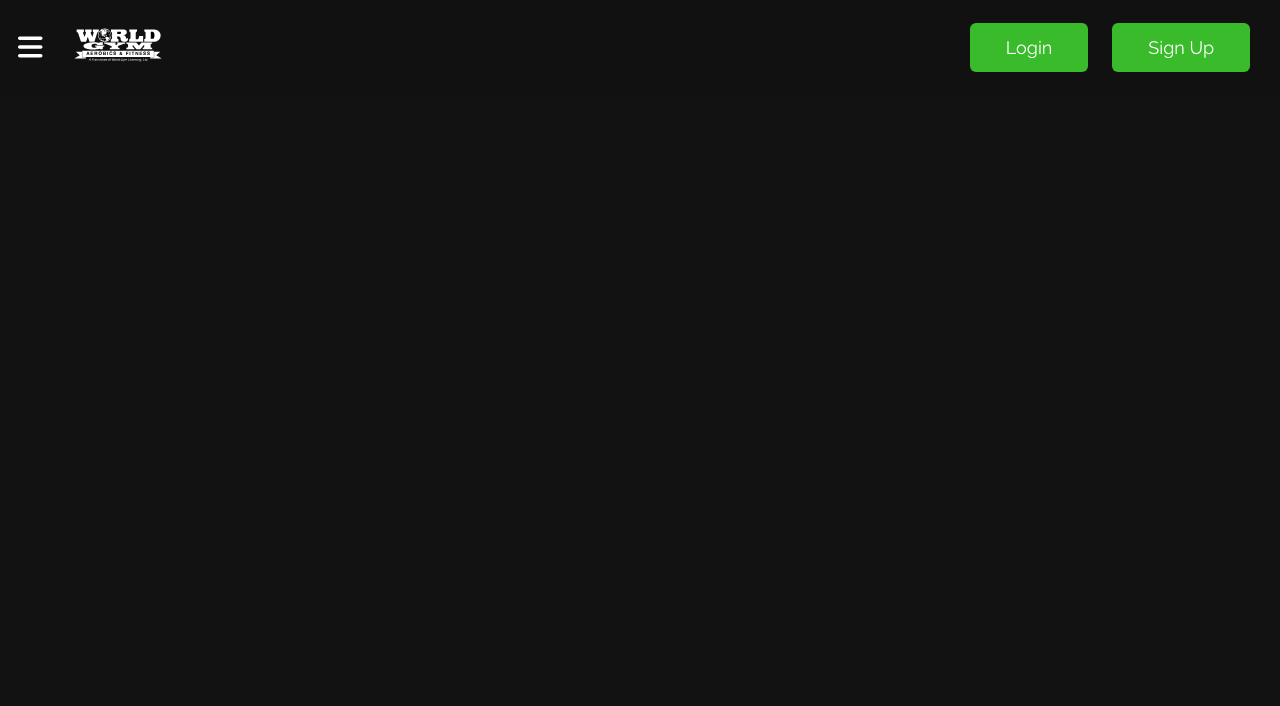
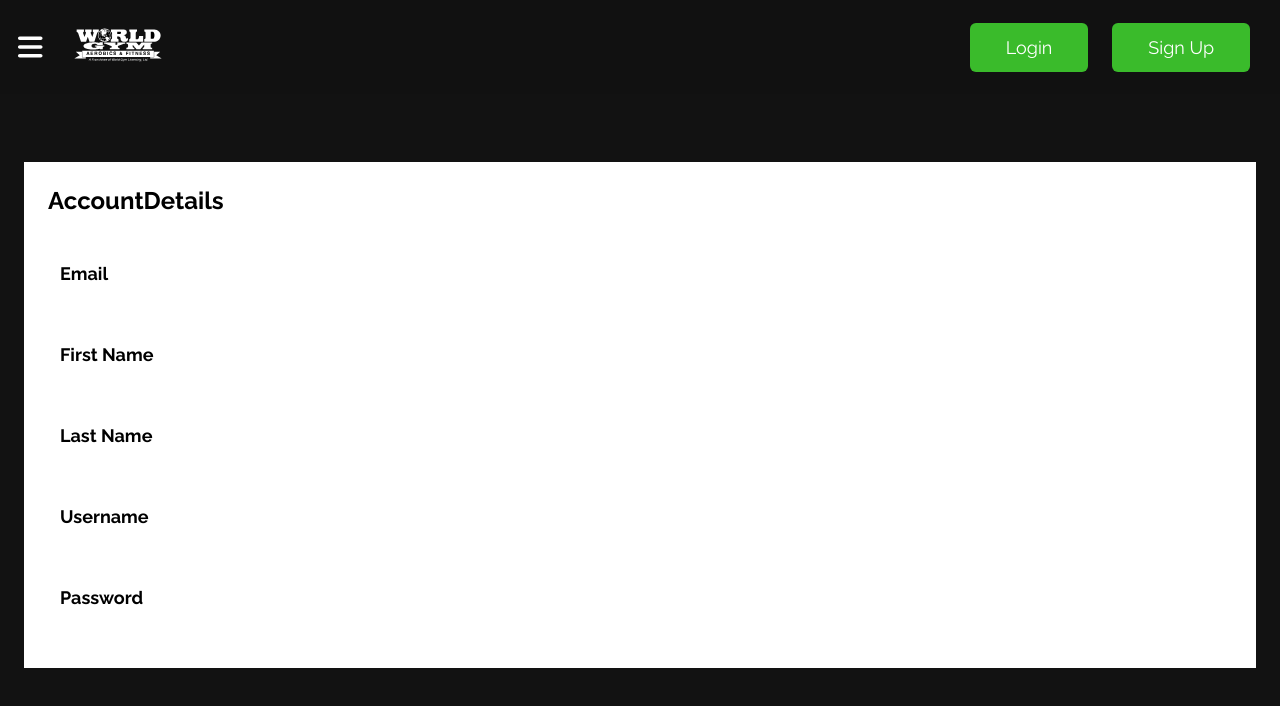
Before and after one commit to KarlErikToom/gymSimplified, a React (Create React App) app: page /details in a window 1280 px wide. Shown: the top 706 px of the page. Built offline with nearby package versions, Linux system fonts and the light colour scheme; no server answers.

Commit message:
added a user details page

```diff
--- a/src/components/Nav.jsx
+++ b/src/components/Nav.jsx
@@ -3,11 +3,19 @@ import logo from "../assets/logo.svg";
 import { FontAwesomeIcon } from "@fortawesome/react-fontawesome";
 import { Link } from "react-router-dom";
 import { onAuthStateChanged, signOut } from "firebase/auth";
-import { auth } from "../firebase";
+import { auth, db } from "../firebase";
+import {
+  QuerySnapshot,
+  collection,
+  getDocs,
+  query,
+  where,
+} from "firebase/firestore";
 
 function Nav({ setIsSidebarOpen }) {
   const [authUser, setAuthUser] = useState(null);
   const [dropdownOpen, setDropdownOpen] = useState(false);
+  const [userData, setUserData] = useState([]);
 
   function toggleSidebar() {
     setIsSidebarOpen((prevIsSidebarOpen) => !prevIsSidebarOpen);
@@ -21,16 +29,33 @@ function Nav({ setIsSidebarOpen }) {
       .catch((error) => console.log(error));
   }
   useEffect(() => {
-    const listen = onAuthStateChanged(auth, (user) => {
+    const unsubscribe = onAuthStateChanged(auth, (user) => {
       if (user) {
         setAuthUser(user);
+
+        const q = query(
+          collection(db, "users"),
+          where("email", "==", user.email)
+        );
+
+        getDocs(q)
+          .then((QuerySnapshot) => {
+            QuerySnapshot.forEach((doc) => {
+              const userData = doc.data();
+              setUserData(userData);
+            });
+          })
+          .catch((error) => {
+            console.error(error);
+          });
       } else {
         setAuthUser(null);
       }
     });
 
     return () => {
-      listen();
+      // Unsubscribe from the auth state change listener when the component unmounts
+      unsubscribe();
     };
   }, []);
   return (
@@ -52,7 +77,7 @@ function Nav({ setIsSidebarOpen }) {
                   className="user__btn btn"
                   onClick={() => setDropdownOpen(!dropdownOpen)}
                 >
-                  {authUser.displayName}
+                  {userData.username?.split("")[0].toString().toUpperCase()}
                 </button>
                 {dropdownOpen && (
                   <div className="nav__dropdown">
--- a/src/index.css
+++ b/src/index.css
@@ -465,6 +465,14 @@ li {
   margin: 12px 0;
   background-color: #fff;
 }
+.input-half{
+  width: 45%;
+}
+.input__wrapper{
+  width: 100%;
+  display: flex;
+  justify-content: space-between;
+}
 
 .form-section {
   padding: 16px;
@@ -507,4 +515,27 @@ li {
 #account{
   background-color: #121212;
   height: 100vh;
+  padding-top: 120px;
 }
+
+.account__details{
+  background-color: white;
+  padding: 24px;
+}
+.account__details--wrapper{
+  margin-top: 24px;
+  display: flex;
+  flex-direction: column;
+  align-items: flex-start;
+}
+
+.detail{
+  display: flex;
+  flex-direction: column;
+  padding: 24px 12px;
+}
+.detail-title{
+  margin-bottom: 12px;
+  font-size: 18px;
+  font-weight: 600;
+}
--- a/src/pages/AccountDetails.jsx
+++ b/src/pages/AccountDetails.jsx
@@ -1,9 +1,82 @@
-import React from 'react'
+import { onAuthStateChanged, updateProfile } from "firebase/auth";
+import React, { useEffect, useState } from "react";
+import { auth, db } from "../firebase";
+import { collection, getDocs, query, where } from "firebase/firestore";
 
 function AccountDetails() {
+  const [authUser, setAuthUser] = useState(null);
+  const [userData, setUserData] = useState([]);
+
+  useEffect(() => {
+    const unsubscribe = onAuthStateChanged(auth, (user) => {
+      if (user) {
+        setAuthUser(user);
+
+        const q = query(
+          collection(db, "users"),
+          where("email", "==", user.email)
+        );
+
+        getDocs(q)
+          .then((QuerySnapshot) => {
+            QuerySnapshot.forEach((doc) => {
+              const userData = doc.data();
+              setUserData(userData);
+            });
+          })
+          .catch((error) => {
+            console.error(error);
+          });
+      } else {
+        setAuthUser(null);
+      }
+    });
+
+    return () => {
+      // Unsubscribe from the auth state change listener when the component unmounts
+      unsubscribe();
+    };
+  }, []);
+
   return (
-    <section id='account'></section>
-  )
+    <section id="account">
+      <div className="container">
+        <div className="row">
+          <div className="account__details">
+            <h1 className="accountr__details--header">AccountDetails</h1>
+            <div className="account__details--wrapper">
+              <div className="detail">
+                <span className="detail-title">Email</span>
+                <span>{userData.email}</span>
+              </div>
+              <div className="detail">
+                <span className="detail-title">First Name</span>
+                <span>
+                  {userData.firstName}
+                </span>
+              </div>
+              <div className="detail">
+                <span className="detail-title">Last Name</span>
+                <span>
+                {userData.lastName}
+                </span>
+              </div>
+              <div className="detail">
+                <span className="detail-title">Username</span>
+                <span>
+                  {userData.username}
+                </span>
+              </div>
+              <div className="detail">
+                <span className="detail-title">Password</span>
+                <span>{authUser?.email}</span>
+              </div>
+            </div>
+          </div>
+        </div>
+      </div>
+    </section>
+  );
 }
 
-export default AccountDetails
+export default AccountDetails;
--- a/src/pages/Signup.jsx
+++ b/src/pages/Signup.jsx
@@ -1,37 +1,59 @@
 import React, { useState } from "react";
 import { auth, db } from "../firebase";
 import { createUserWithEmailAndPassword, updateProfile } from "firebase/auth";
-import { useNavigate } from "react-router-dom";
+import { addDoc, collection } from "firebase/firestore";
 
 function Signup() {
+  const [firstname, setFirstname] = useState("");
+  const [lastname, setLastname] = useState("");
+  const [username, setUsername] = useState("");
   const [email, setEmail] = useState("");
   const [password, setPassword] = useState("");
-  const [username, setUsername] = useState("");
-  const navigate = useNavigate();
 
-  function signUp(e) {
+  function register(e) {
     e.preventDefault();
     createUserWithEmailAndPassword(auth, email, password)
       .then((userCredential) => {
         const user = userCredential.user;
-        updateProfile(user, {
-          displayName: username,
-        });
+        const userData = {
+          firstName: firstname,
+          lastName: lastname,
+          username: username,
+          email: email,
+          id: user.uid,
+        };
+        addDoc(collection(db, "users"), userData);
+        console.log(user);
       })
       .catch((error) => {
         console.log(error);
       });
-    navigate("/");
   }
   return (
     <section id="signup">
       <div className="form-box">
-        <form className="form" onSubmit={signUp}>
+        <form className="form" onSubmit={register}>
           <span className="title">Sign up</span>
           <span className="subtitle">
             Create a free account with your email.
           </span>
           <div className="form-container">
+            <div className="input__wrapper">
+              <input
+                type="text"
+                className="input input-half"
+                placeholder="first name"
+                value={firstname}
+                onChange={(e) => setFirstname(e.target.value)}
+              />
+              <input
+                type="text"
+                className="input input-half"
+                placeholder="last name"
+                value={lastname}
+                onChange={(e) => setLastname(e.target.value)}
+              />
+            </div>
             <input
               type="text"
               className="input"
```
